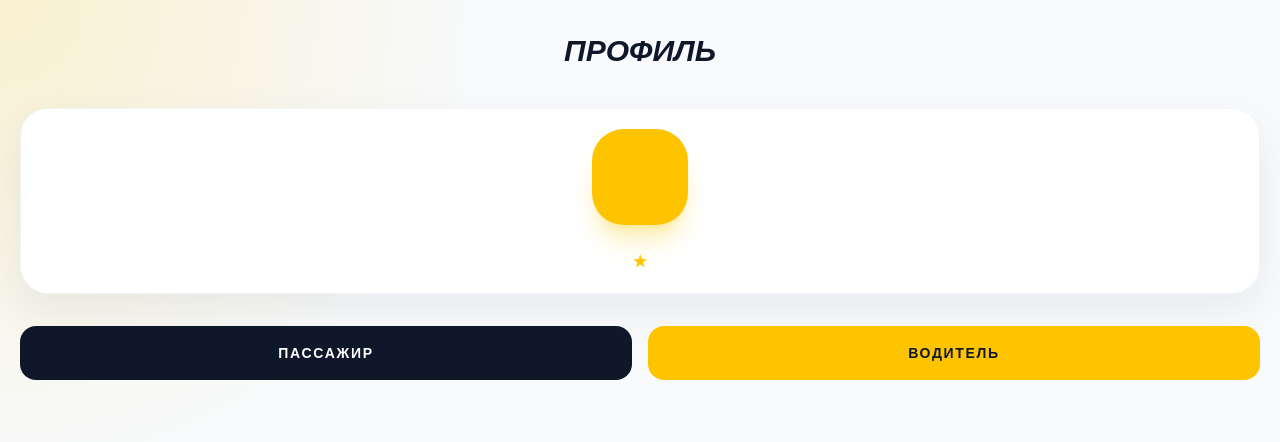
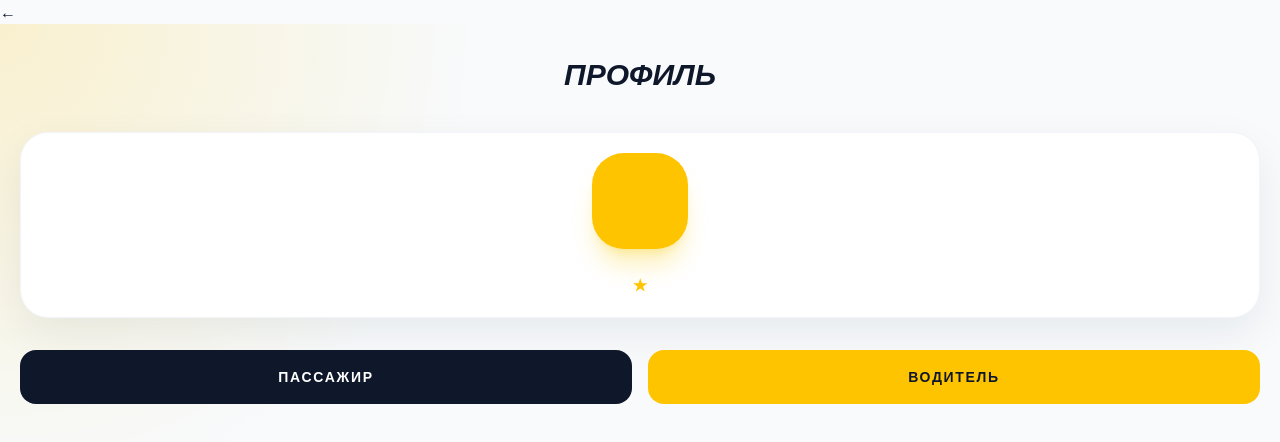
Before and after one commit to intaxi-i/Final-production-ready-Intaxi-release, a Next.js app in the folder miniapp_v2/: page /profile in a window 1280 px wide. Shown: the top 442 px of the page. Built offline with nearby package versions, Linux system fonts and the light colour scheme; no server answers.

Commit message:
Show global back button in miniapp

```diff
--- a/miniapp_v2/src/app/layout.tsx
+++ b/miniapp_v2/src/app/layout.tsx
@@ -1,5 +1,6 @@
 import type { Metadata } from 'next';
 import type { ReactNode } from 'react';
+import { AppBackButton } from '@/components/AppBackButton';
 import { TelegramBootstrap } from '@/components/TelegramBootstrap';
 import './globals.css';
 
@@ -13,6 +14,7 @@
     <html lang="ru">
       <body>
         <TelegramBootstrap />
+        <AppBackButton />
         {children}
       </body>
     </html>
```
